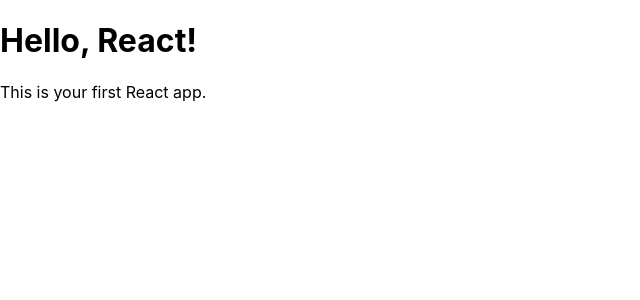
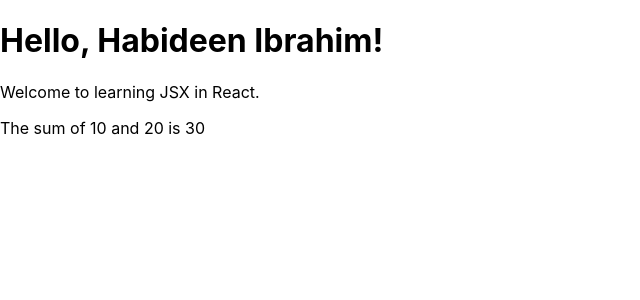
Before and after one commit to habideen/react_js_tutorial, a React (Create React App) app: page / in a window 1280 px wide. Shown: the top 300 px of the page, without its empty margins (0-640 px from the left). Built offline with nearby package versions, Linux system fonts and the light colour scheme.

Commit message:
JSX and guides

```diff
--- a/src/App.js
+++ b/src/App.js
@@ -1,10 +1,14 @@
 import './App.css';
 
 function App() {
+  const name = "Habideen Ibrahim";
+  const greeting = "Hello, " + name + "!";
+
   return (
     <div>
-      <h1>Hello, React!</h1>
-      <p>This is your first React app.</p>
+      <h1>{greeting}</h1>
+      <p>Welcome to learning JSX in React.</p>
+      <p>The sum of 10 and 20 is {10 + 20}</p>
     </div>
   );
 }
```
